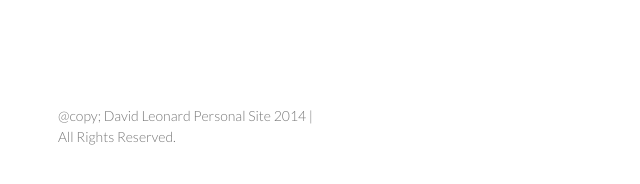
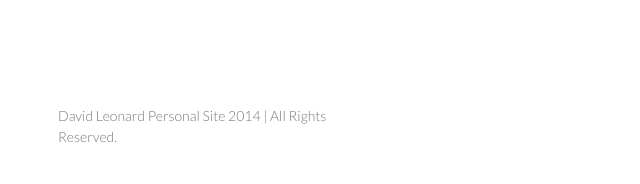
Before and after one commit to DrkSephy/drksephy.github.io, a Jekyll site: the page built from sample-portfolio/_posts/2014-04-01-technetium.md, in a window 1280 px wide. Shown: the part 683-867 px from the top of the page, without its empty margins (0-640 px from the left). Built offline with Jekyll 4.4.1, drawn with Linux system fonts in a browser that asks for light colours.

Commit message:
Updating default layout

```diff
--- a/sample-portfolio/_layouts/default.html
+++ b/sample-portfolio/_layouts/default.html
@@ -2,8 +2,9 @@
 <html>
 <head>
     <meta charset=utf-8 />
-    <title> {% if page.title %} {{ page.title }} | {% endif %} David Leonard, Engineer</title>
+    <title> {% if page.title %} {{ page.title }} | {% endif %} David Leonard | Engineer</title>
     <link rel="stylesheet" href="/css/style.css" />
+    <link rel="stylesheet" href="/css/pygment_trac.css">
 </head>
 
 <body>
@@ -24,9 +25,11 @@
         {{ content }}
 
         <footer>
-            <p>@copy; David Leonard Personal Site 2014 | All Rights Reserved. </p>
+            <p>David Leonard Personal Site 2014 | All Rights Reserved. </p>
         </footer>
     </div>
 
+    <script src="/js/scale.fix.js"></script>
+
 </body>
 </html>
```
